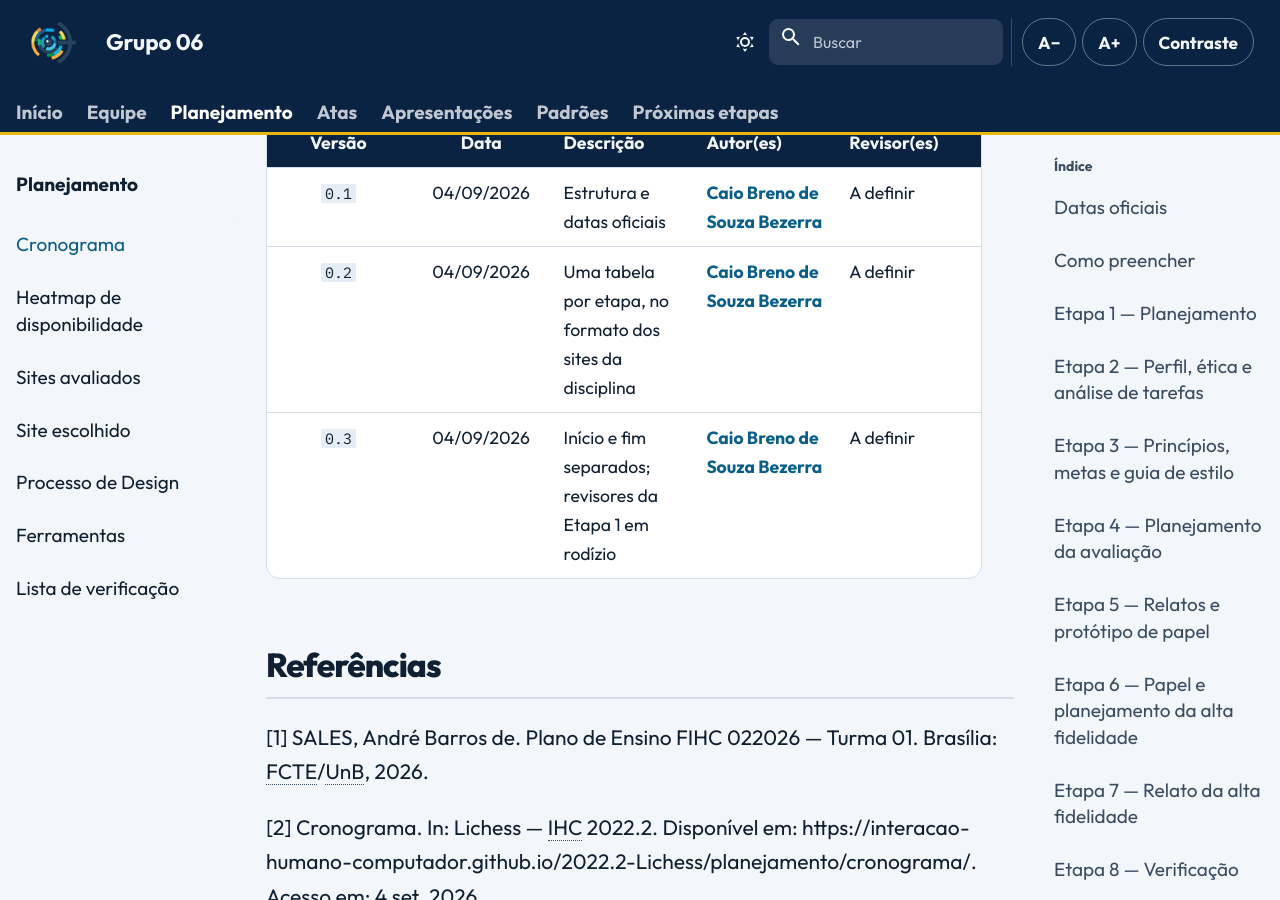
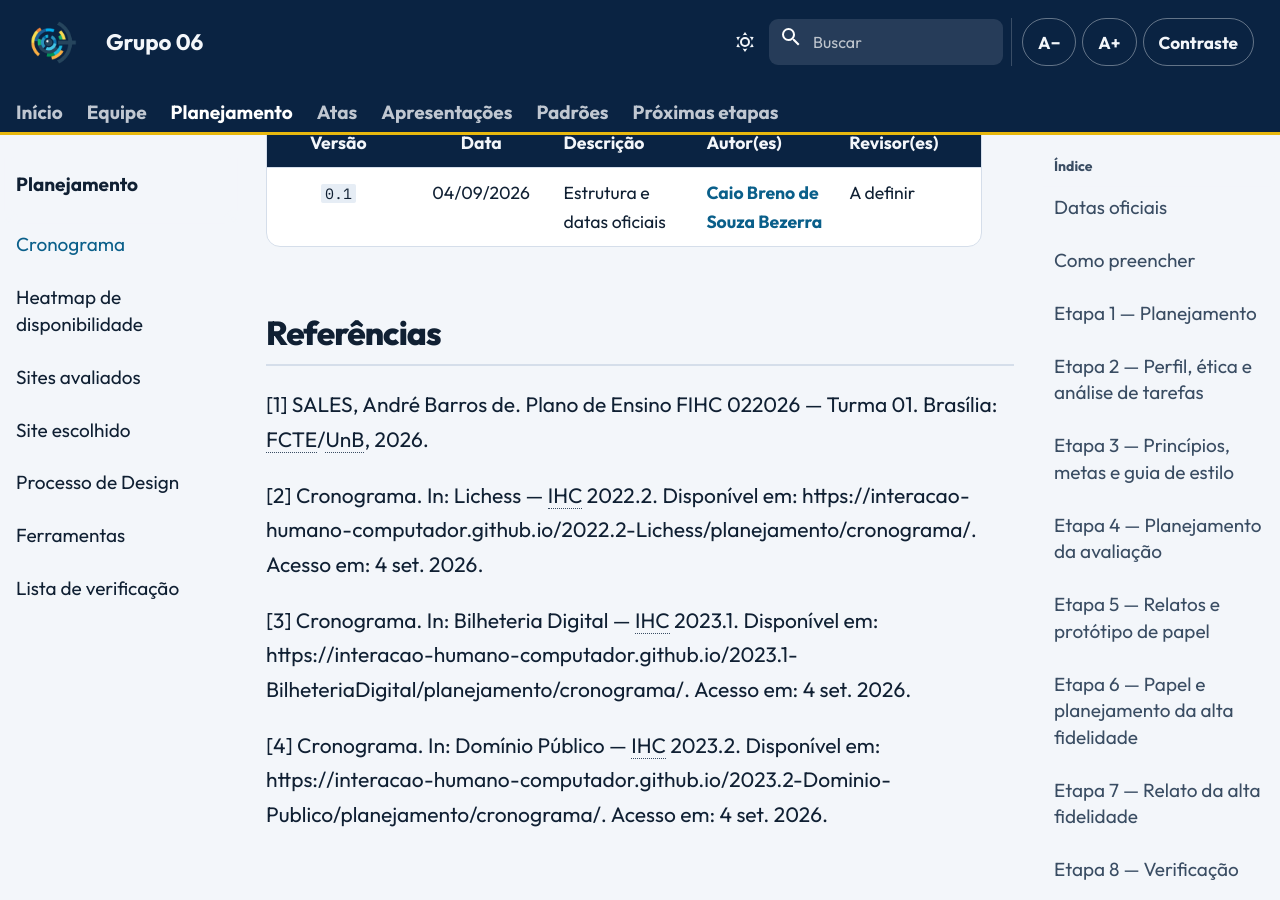
Before and after one commit to Interacao-Humano-Computador/2026.2-Grupo06, an MkDocs documentation site: the page built from docs/entrega-1/cronograma.md, in a window 1280 px wide and 900 px high, scrolled down 10305 px. Built offline with MkDocs 1.6.1 and Material for MkDocs 9.7.7, drawn with Linux system fonts in a browser that asks for light colours; comment, search, counter and statistics services are not loaded.

```diff
--- a/docs/entrega-1/cronograma.md
+++ b/docs/entrega-1/cronograma.md
@@ -178,8 +178,6 @@ No Bilheteria e no Domínio Público, cada etapa ganha uma tabela executada quan
 | Versão | Data | Descrição | Autor(es) | Revisor(es) |
 | :---: | :---: | --- | --- | --- |
 | `0.1` | 04/09/2026 | Estrutura e datas oficiais | [Caio Breno de Souza Bezerra](https://github.com/CaioBezerra-Dev) | A definir |
-| `0.2` | 04/09/2026 | Uma tabela por etapa, no formato dos sites da disciplina | [Caio Breno de Souza Bezerra](https://github.com/CaioBezerra-Dev) | A definir |
-| `0.3` | 04/09/2026 | Início e fim separados; revisores da Etapa 1 em rodízio | [Caio Breno de Souza Bezerra](https://github.com/CaioBezerra-Dev) | A definir |
 
 ## Referências
 
```
Also changed, not shown: docs/entrega-1/ferramentas.md (+0 -1 lines), docs/entrega-1/heatmap.md (+0 -1 lines), docs/entrega-1/index.md (+0 -2 lines), docs/entrega-1/processo-design.md (+0 -2 lines), docs/entrega-1/sites-avaliados.md (+0 -2 lines).
